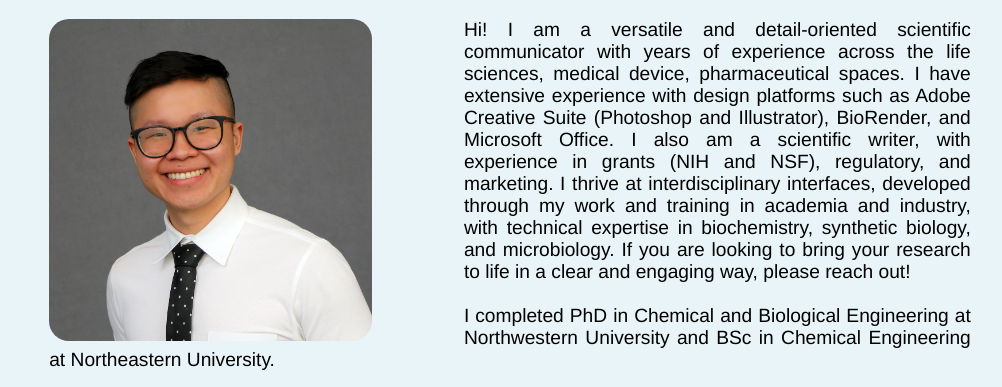
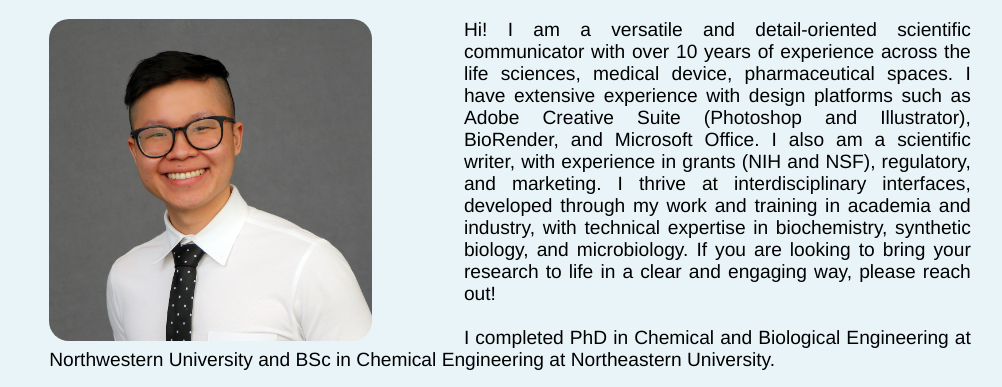
Before and after one commit to pk7tran/pk7tran.github.io, a plain HTML site: page index.html in a window 1280 px wide. Shown: the part 61-448 px from the top of the page, without its empty margins (130-1132 px from the left). Drawn offline with Linux system fonts and the light colour scheme.

Commit message:
Update index.html
update bio again

```diff
--- a/index.html
+++ b/index.html
@@ -11,7 +11,7 @@
                 <img src="/img/NU_PTran_headshot_2.jpg" style="width:120%; height:auto; display:inline; margin: 0 -20px;">
             </div>
             <p style="text-align: justify; text-justify: inter-word; font-size: 1.2em;">
-                Hi! I am a versatile and detail-oriented scientific communicator with years of experience across the life sciences, medical device,
+                Hi! I am a versatile and detail-oriented scientific communicator with over 10 years of experience across the life sciences, medical device,
                 pharmaceutical spaces. I have extensive experience with design platforms such as Adobe Creative Suite (Photoshop and Illustrator), BioRender,
                 and Microsoft Office. I also am a scientific writer, with experience in grants (NIH and NSF), regulatory, and marketing. I thrive at interdisciplinary interfaces,
                 developed through my work and training in academia and industry, with technical expertise in biochemistry, synthetic biology, and microbiology.
```
